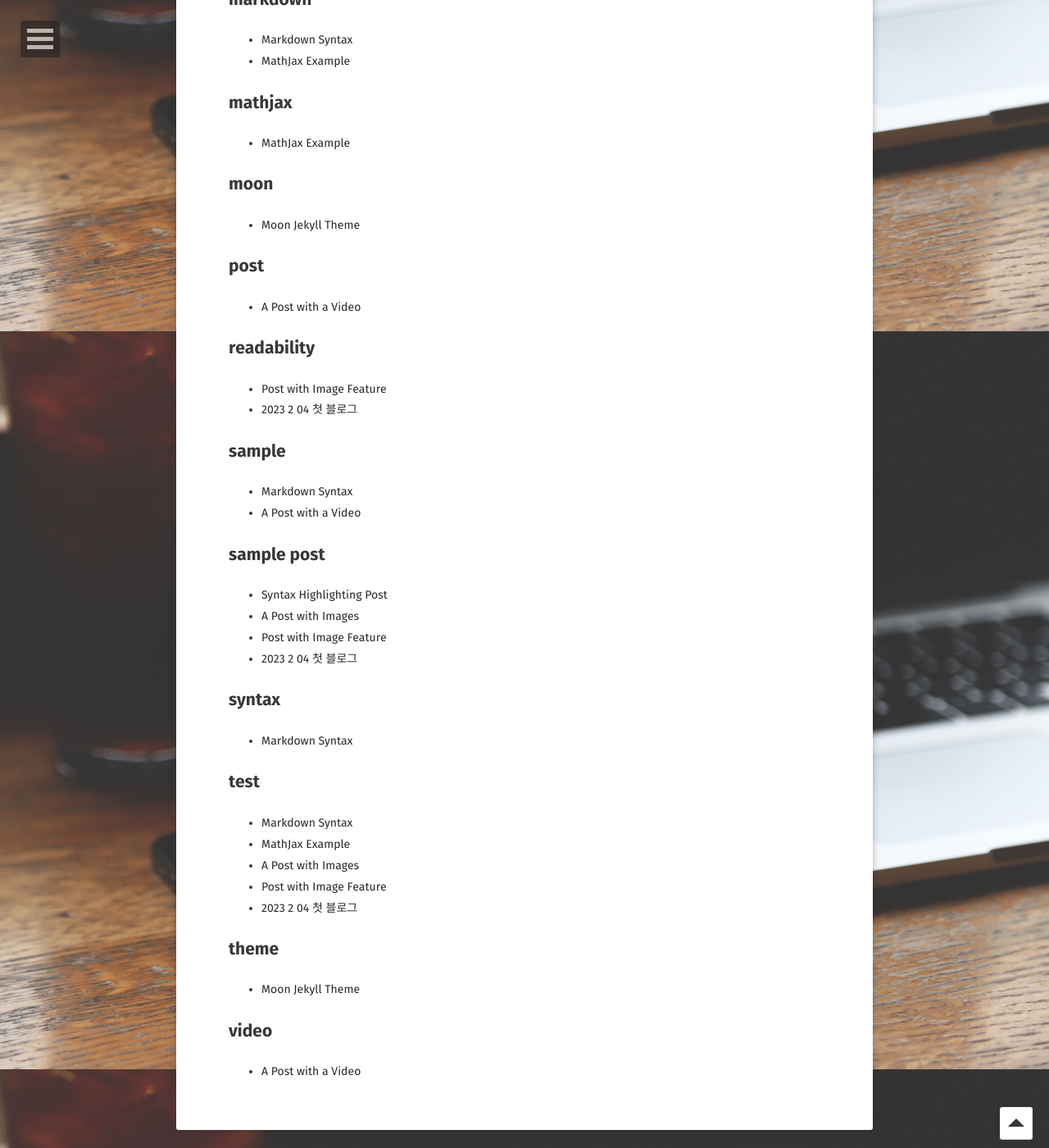
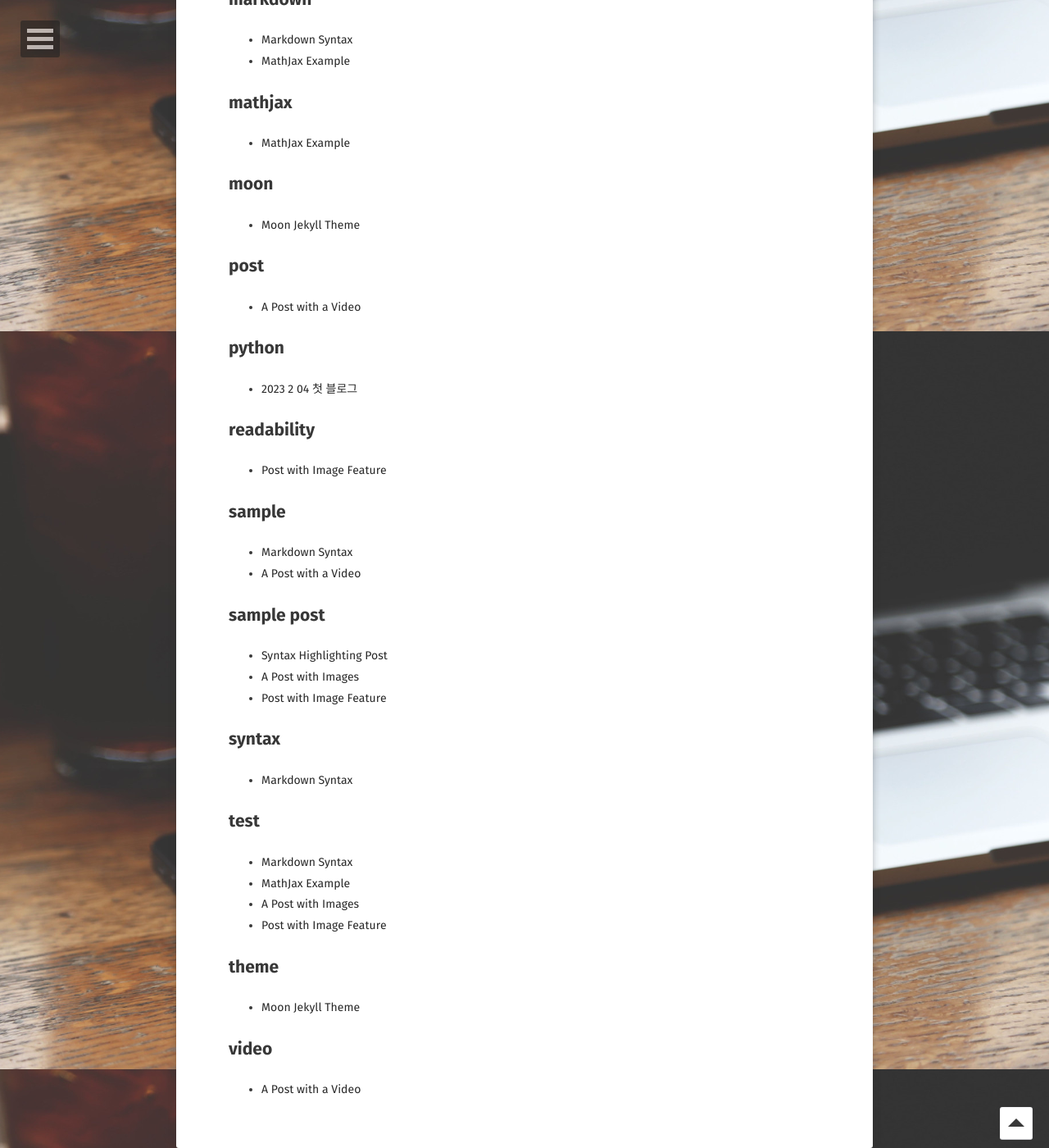
Before and after one commit to hajin0402/hajin0402.github.com, a Jekyll site: the page built from tags/index.html, in a window 1280 px wide and 1400 px high, scrolled down 1396 px. Shown: the whole window at 82% size. Built offline with Jekyll 4.4.1, drawn with Linux system fonts in a browser that asks for light colours; some web fonts are replaced; part of the change alters nothing that is shown.

Commit message:
Update 2012-05-22-readability-post.md

```diff
--- a/_posts/2012-05-22-readability-post.md
+++ b/_posts/2012-05-22-readability-post.md
@@ -1,9 +1,9 @@
 ---
 layout: post
 title: "2023 2 04 첫 블로그"
-date: 2012-05-22
+date: 2023-02-04
 excerpt: "A ton of text to test readability."
-tags: [sample post, readability, test]
+tags: [python]
 comments: true
 ---
 
```
